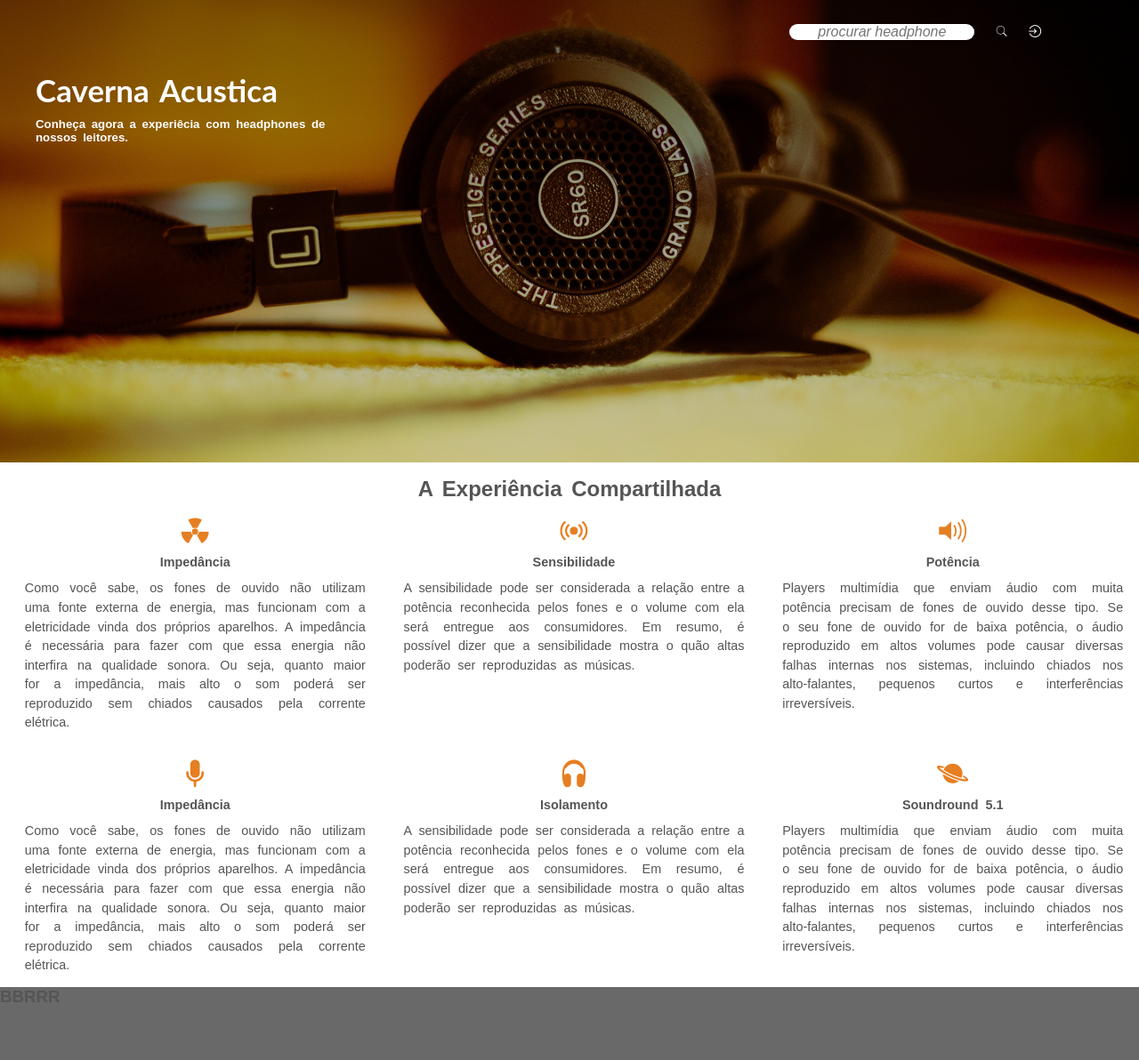
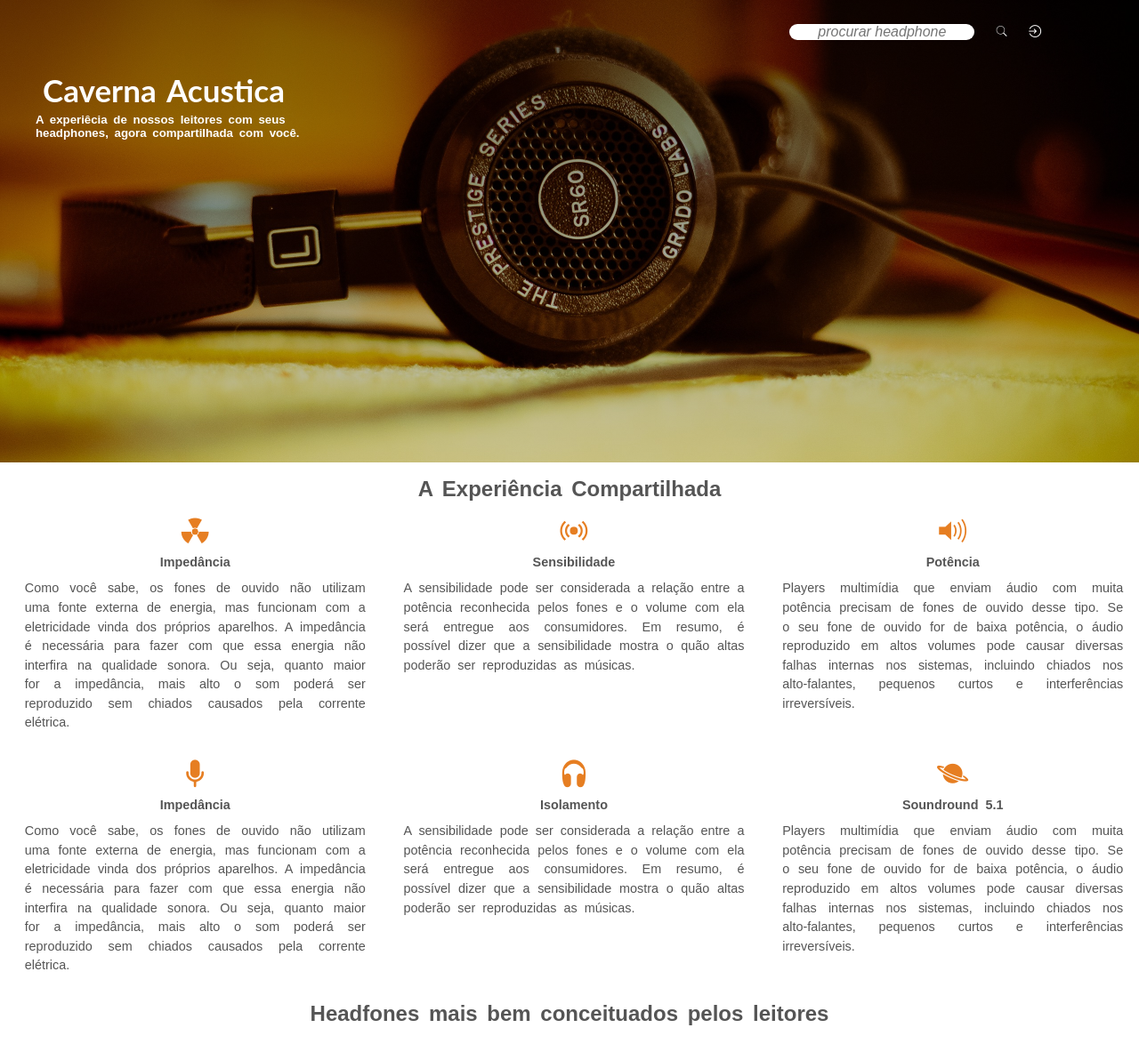
Before and after one commit to hebertferreira/cavernaacustica, a plain HTML site: page index.html in a window 1280 px wide. Shown: the whole page at 89% size. After the commit the page ends 1170 px from the top, so only its background shows below. Drawn offline with Linux system fonts and the light colour scheme; files whose address does not match are found by name.

Commit message:
Coisinhas na Inteface

```diff
--- a/index.html
+++ b/index.html
@@ -25,7 +25,7 @@
            <div class="thetext-box">
                <a href="#"><h2>Caverna Acustica</h2>
                <div>
-                   <h5>Conheça agora a experiêcia com headphones de nossos leitores.</h5>
+                   <h5>A experiêcia de nossos leitores com seus headphones, agora compartilhada com você.</h5>
                </div>
                </a>
            </div>
@@ -92,10 +92,12 @@ Como você sabe, os fones de ouvido não utilizam uma fonte externa de energia,
         </div>
         </section>
 
+        <section class="section-marcas">
+            <div class="row">
+                <h2>Headfones mais bem conceituados pelos leitores</h2>
+            </div>
 
-        <div class="meio-corpo">
-        <h3>BBRRR</h3>
-        </div>
 
+        </section>
     </body>
 </html>
--- a/resources/css/style.css
+++ b/resources/css/style.css
@@ -68,9 +68,10 @@ a{
 }
 
 .thetext-box h2{
+    margin-left: 8px;
     font-family: Lato;
     margin-top: 0;
-    margin-bottom: 10px;
+    margin-bottom: 5px;
     color: #fff;
     font-size: 35px;
     word-spacing: 4px;
```
